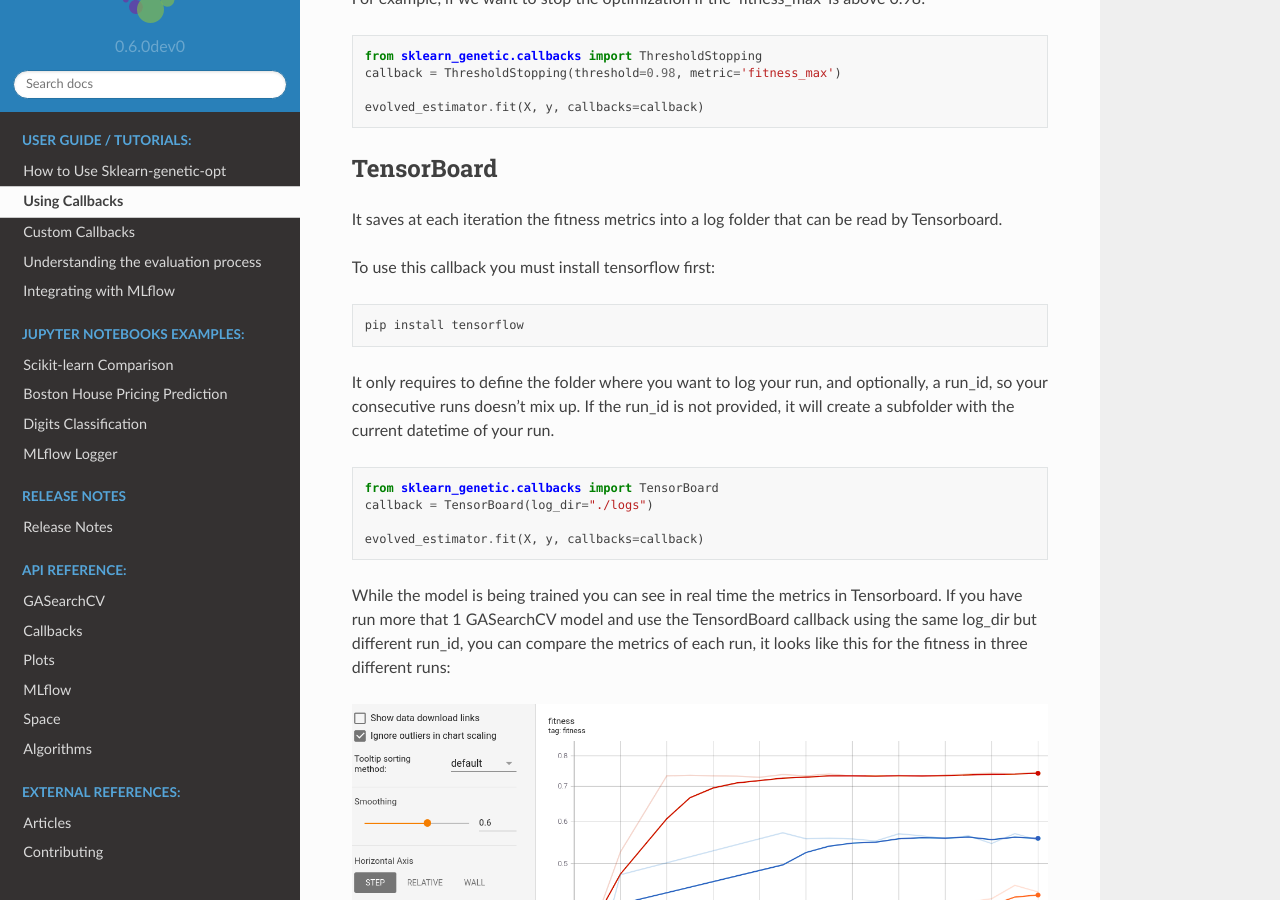
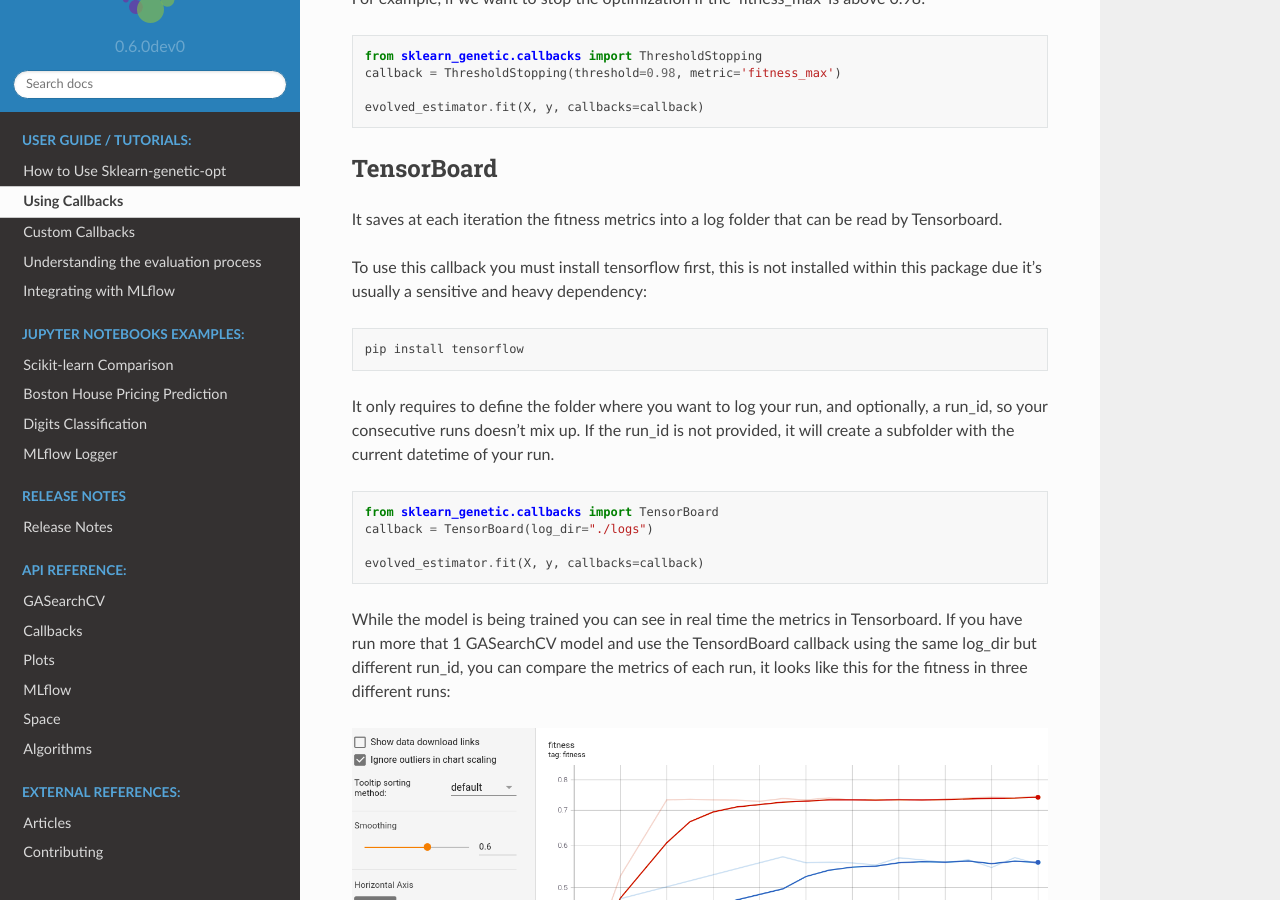
Before and after one commit to rodrigo-arenas/Sklearn-genetic-opt, a Sphinx documentation site: the page built from docs/tutorials/callbacks.rst, in a window 1280 px wide and 900 px high, scrolled down 2538 px. Built offline with Sphinx 7.4.7 and the Read the Docs theme 2.0.0, drawn with Linux system fonts in a browser that asks for light colours; the version number is read from the project's files by our own code.

Commit message:
Note on tensorboard

```diff
--- a/docs/tutorials/callbacks.rst
+++ b/docs/tutorials/callbacks.rst
@@ -116,7 +116,8 @@ TensorBoard
 It saves at each iteration the fitness metrics into a log folder that can be
 read by Tensorboard.
 
-To use this callback you must install tensorflow first::
+To use this callback you must install tensorflow first, this is not installed
+within this package due it's usually a sensitive and heavy dependency::
 
     pip install tensorflow
 
```
